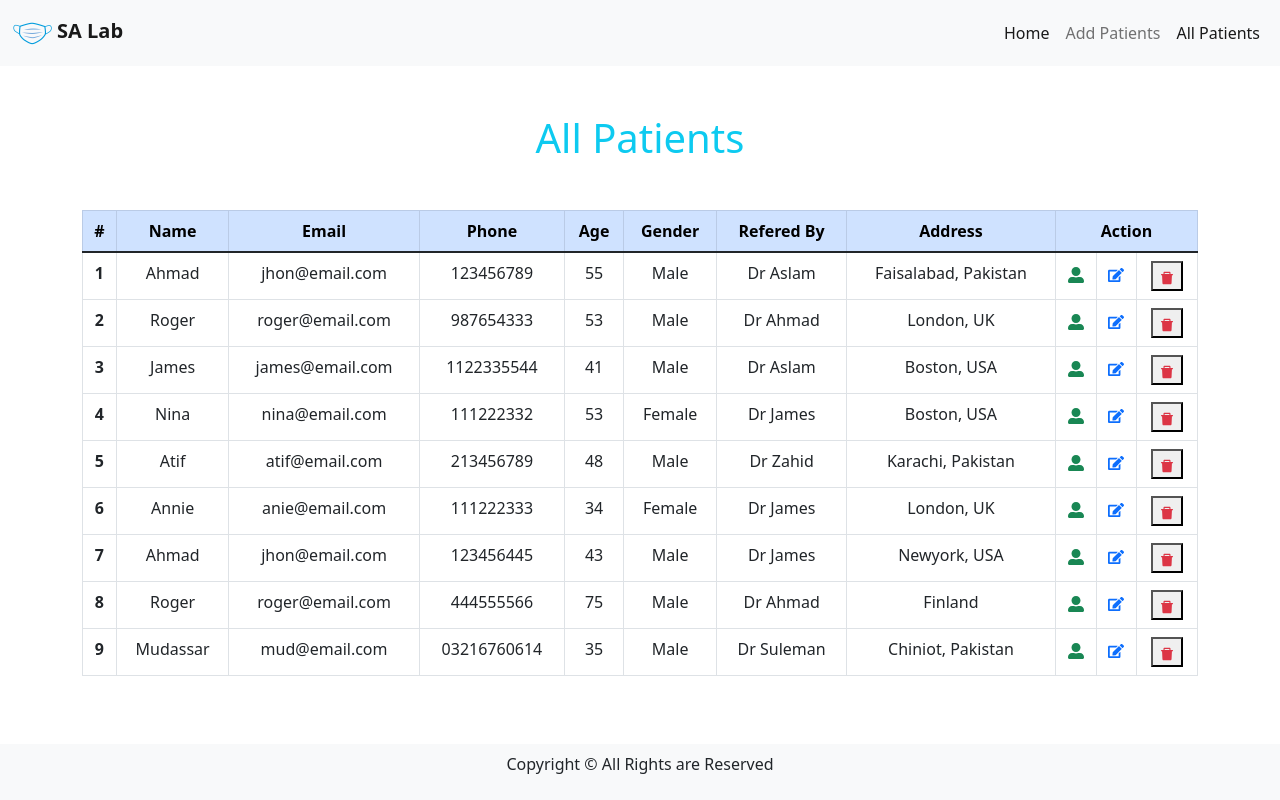
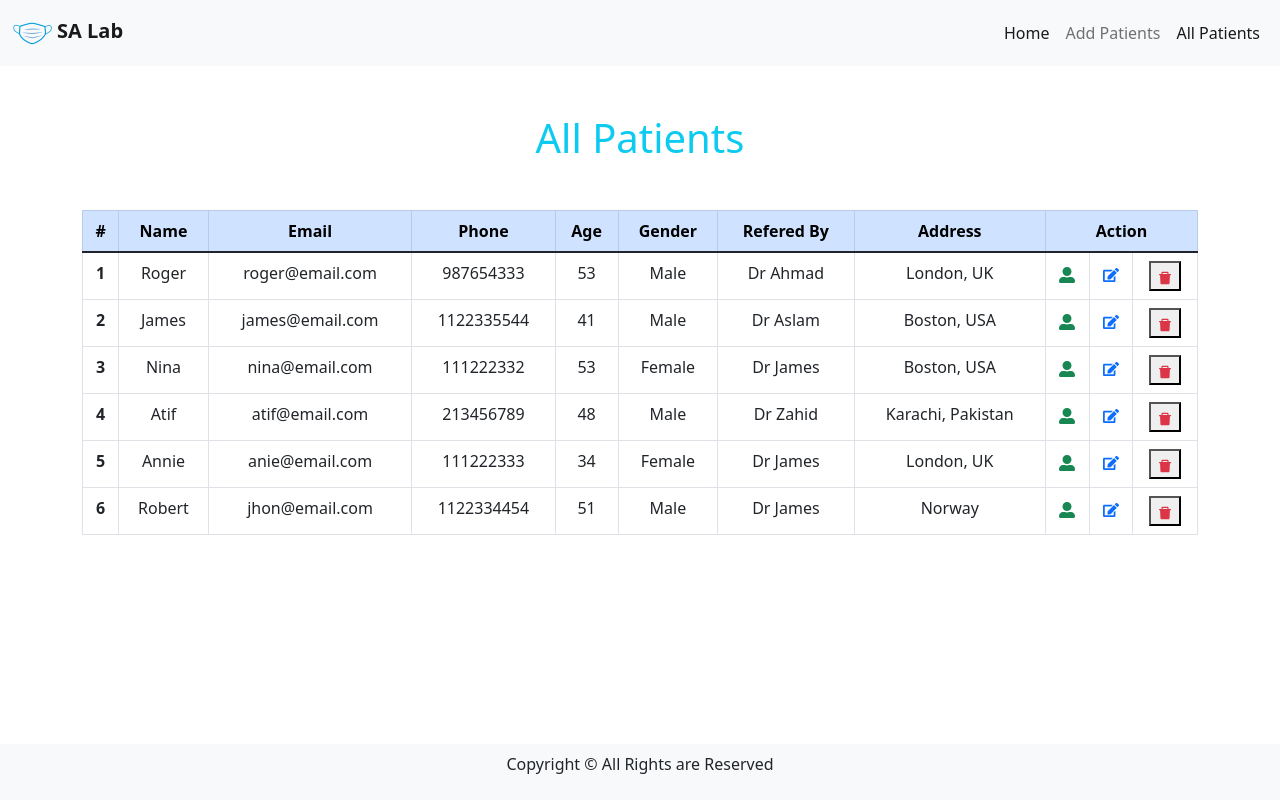
Before and after one commit to Sulman23/react-covid-reports, a React (Create React App) app: page /all in a window 1280 px wide. Built offline with nearby package versions, Linux system fonts and the light colour scheme; data requests are answered from the project's data file.

Commit message:
changed local to online urls

```diff
--- a/db.json
+++ b/db.json
@@ -1,15 +1,5 @@
 {
   "patients": [
-    {
-      "name": "Ahmad",
-      "email": "jhon@email.com",
-      "phone": "123456789",
-      "age": "55",
-      "gender": "Male",
-      "refer": "Dr Aslam",
-      "address": "Faisalabad, Pakistan",
-      "id": 1
-    },
     {
       "name": "Roger ",
       "email": "roger@email.com",
@@ -66,37 +56,15 @@
       "id": 7
     },
     {
-      "name": "Ahmad",
+      "name": "Robert",
       "email": "jhon@email.com",
-      "phone": "123456445",
-      "age": "43",
+      "phone": "1122334454",
+      "age": "51",
       "gender": "Male",
       "refer": "Dr James",
-      "result": "Postive",
-      "address": "Newyork, USA",
-      "id": 8
-    },
-    {
-      "name": "Roger ",
-      "email": "roger@email.com",
-      "phone": "444555566",
-      "age": "75",
-      "gender": "Male",
-      "refer": "Dr Ahmad",
-      "result": "Postive",
-      "address": "Finland",
-      "id": 9
-    },
-    {
-      "name": "Mudassar",
-      "email": "mud@email.com",
-      "phone": "03216760614",
-      "age": "35",
-      "gender": "Male",
-      "refer": "Dr Suleman",
       "result": "Negtive",
-      "address": "Chiniot, Pakistan",
-      "id": 10
+      "address": "Norway",
+      "id": 11
     }
   ]
 }
--- a/src/components/AddPatients.jsx
+++ b/src/components/AddPatients.jsx
@@ -33,9 +33,9 @@ const AddPatients = () => {
   // On Form Submition
   const handleSubmitForm = async (event) => {
     event.preventDefault();
-    await axios.post("http://localhost:3001/patients", patients);
+    // await axios.post("http://localhost:3001/patients", patients);
     // for Heroku
-    // await axios.post("/patients", patients);
+    await axios.post("/patients", patients);
     navigate("/all");
   };
 
--- a/src/components/AllPatients.jsx
+++ b/src/components/AllPatients.jsx
@@ -14,9 +14,9 @@ const AllPatients = () => {
   // console.log(patients);
   // Defining getPatients function
   const getPatients = async () => {
-    const result = await axios.get("http://localhost:3001/patients", patients);
+    // const result = await axios.get("http://localhost:3001/patients", patients);
     // for Heroku
-    // const result = await axios.get("/patients", patients);
+    const result = await axios.get("/patients", patients);
     setPatients(result.data);
   };
 
@@ -27,7 +27,11 @@ const AllPatients = () => {
 
   // Deleting Patient
   const deletePatient = async (id) => {
-    await axios.delete(`http://localhost:3001/patients/${id}`, patients);
+    // await axios.delete(`http://localhost:3001/patients/${id}`, patients);
+    // for Heroku
+    await axios.delete(`/patients/${id}`, patients);
+    getPatients();
+
     // Tostify Notification
     toast.error("Deleted Successfully!", {
       autoClose: 1000,
@@ -37,9 +41,6 @@ const AllPatients = () => {
       draggable: true,
       progress: undefined,
     });
-    // for Heroku
-    // await axios.delete(`/patients/${id}`, patients);
-    getPatients();
   };
 
   return (
--- a/src/components/EditPatient.jsx
+++ b/src/components/EditPatient.jsx
@@ -21,12 +21,12 @@ const EditPatient = () => {
 
   // Defining Single getPatient by ID function
   const getPatient = async () => {
-    const result = await axios.get(
-      `http://localhost:3001/patients/${id}`,
-      patients
-    );
+    // const result = await axios.get(
+    //   `http://localhost:3001/patients/${id}`,
+    //   patients
+    // );
     // for Heroku
-    // const result = await axios.get(`/patients/${id}`, patients);
+    const result = await axios.get(`/patients/${id}`, patients);
     setPatients(result.data);
   };
 
@@ -52,10 +52,10 @@ const EditPatient = () => {
   // On Form Submition
   const handleSubmitForm = async (event) => {
     event.preventDefault();
-    await axios.put(`http://localhost:3001/patients/${patients.id}`, patients);
+    // await axios.put(`http://localhost:3001/patients/${patients.id}`, patients);
 
     // for Heroku
-    // await axios.put(`/patients/${patients.id}`, patients);
+    await axios.put(`/patients/${patients.id}`, patients);
     navigate("/all");
   };
 
--- a/src/components/Print.jsx
+++ b/src/components/Print.jsx
@@ -13,14 +13,12 @@ const Print = () => {
 
   // Defining Single getPatient by ID function
   const getPatient = async () => {
-    const result = await axios.get(
-      `http://localhost:3001/patients/${id}`,
-      patients
-    );
+    // const result = await axios.get(
+    //   `http://localhost:3001/patients/${id}`,
+    //   patients
+    // );
     // for Heroku
-    // const result = await axios.get(`/patients/${id}`, patients);
-    console.log(result.data);
-
+    const result = await axios.get(`/patients/${id}`, patients);
     setPatients(result.data);
   };
   // Getting Patients from DB by using useEffect hook
--- a/src/components/ViewPatient.jsx
+++ b/src/components/ViewPatient.jsx
@@ -13,12 +13,12 @@ const ViewPatient = () => {
 
   // Defining Single getPatient by ID function
   const getPatient = async () => {
-    const result = await axios.get(
-      `http://localhost:3001/patients/${id}`,
-      patients
-    );
+    // const result = await axios.get(
+    //   `http://localhost:3001/patients/${id}`,
+    //   patients
+    // );
     // for Heroku
-    // const result = await axios.get(`/patients/${id}`, patients);
+    const result = await axios.get(`/patients/${id}`, patients);
     setPatients(result.data);
   };
 
```
